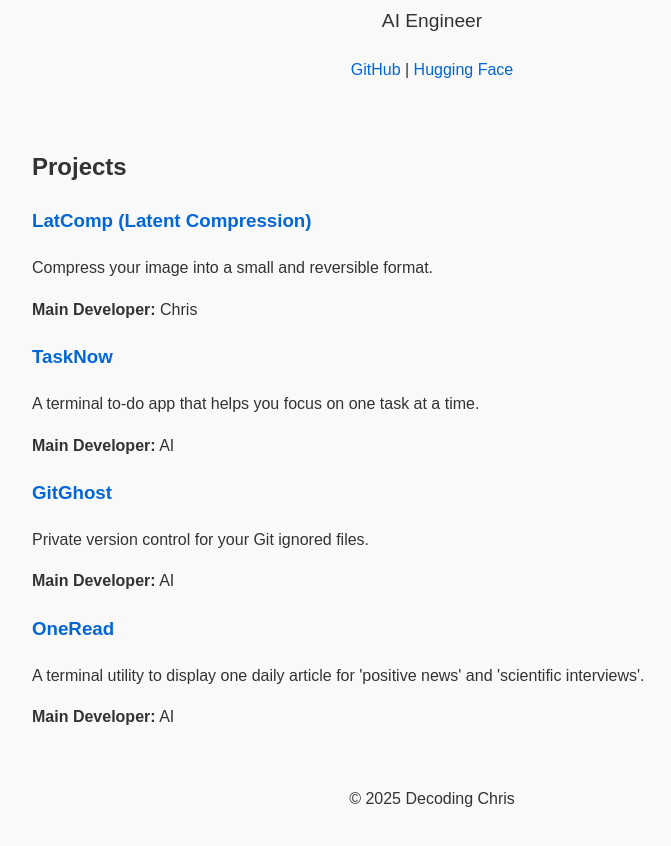
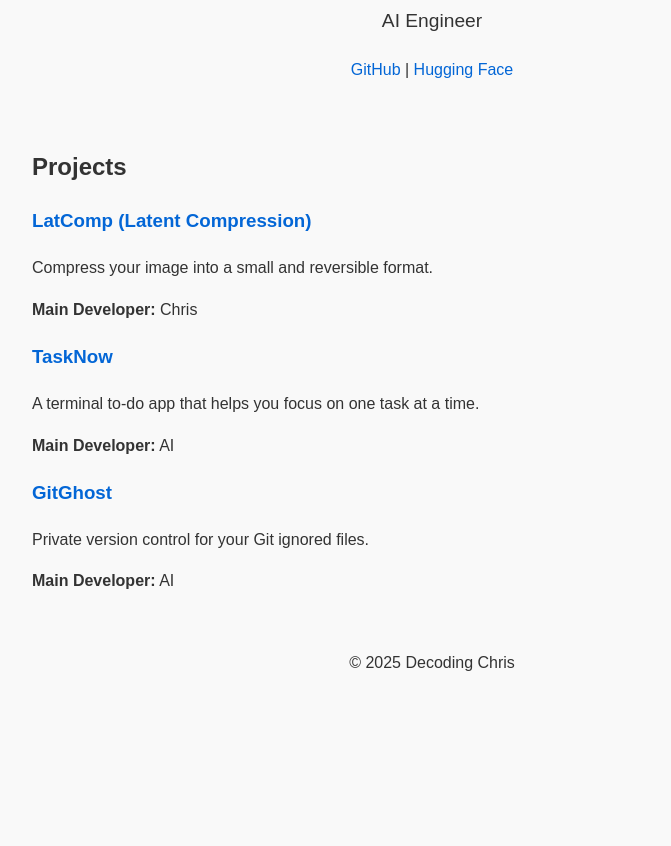
Before and after one commit to decodingchris/decodingchris.github.io, a plain HTML site: page index.html in a window 1280 px wide. Shown: the part 126-972 px from the top of the page, without its empty margins (208-879 px from the left). After the commit the page ends 858 px from the top, so only its background shows below. Drawn offline with Linux system fonts and the light colour scheme.

Commit message:
Remove the OneRead project

```diff
--- a/index.html
+++ b/index.html
@@ -118,21 +118,6 @@
             <p>Private version control for your Git ignored files.</p>
             <p><strong>Main Developer:</strong> AI</p>
           </div>
-          <div class="project">
-            <h3>
-              <a
-                href="https://pypi.org/project/oneread/"
-                target="_blank"
-                rel="noopener noreferrer"
-                >OneRead</a
-              >
-            </h3>
-            <p>
-              A terminal utility to display one daily article for 'positive
-              news' and 'scientific interviews'.
-            </p>
-            <p><strong>Main Developer:</strong> AI</p>
-          </div>
         </section>
       </main>
 
```
